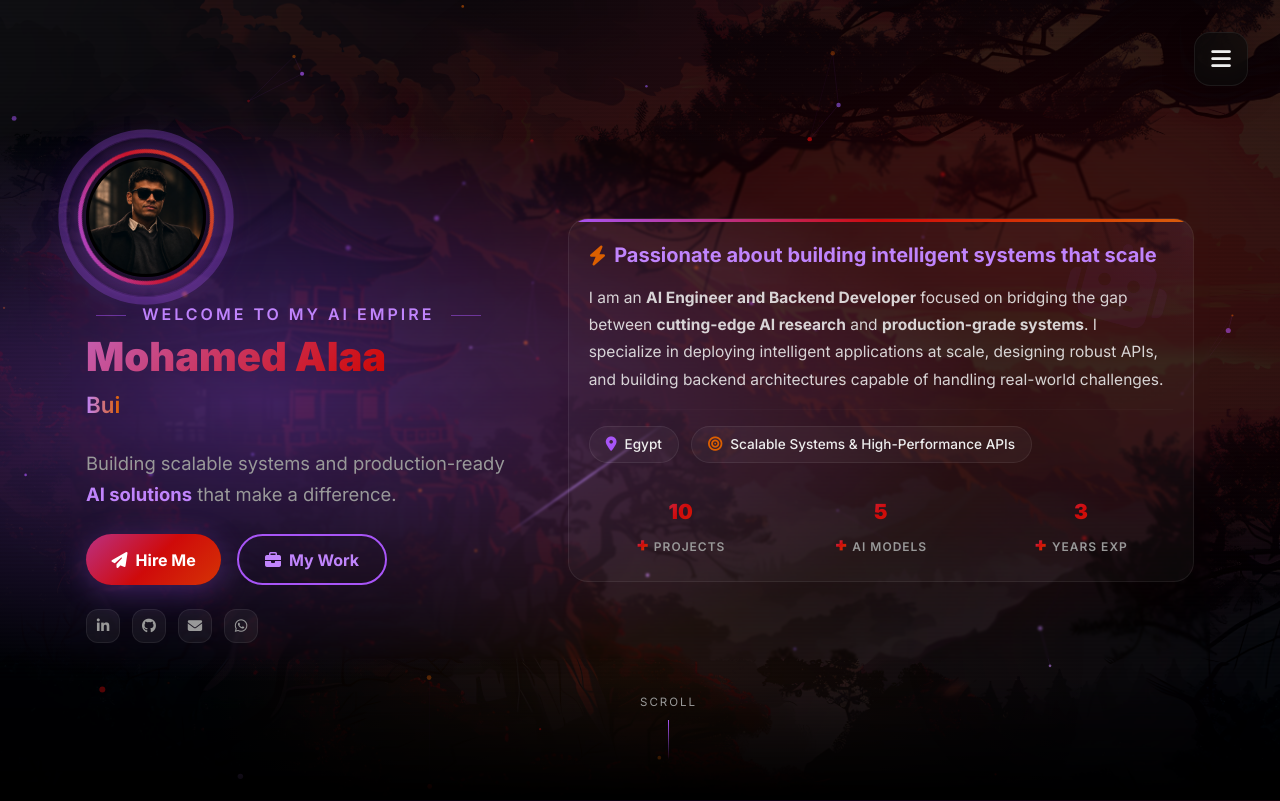
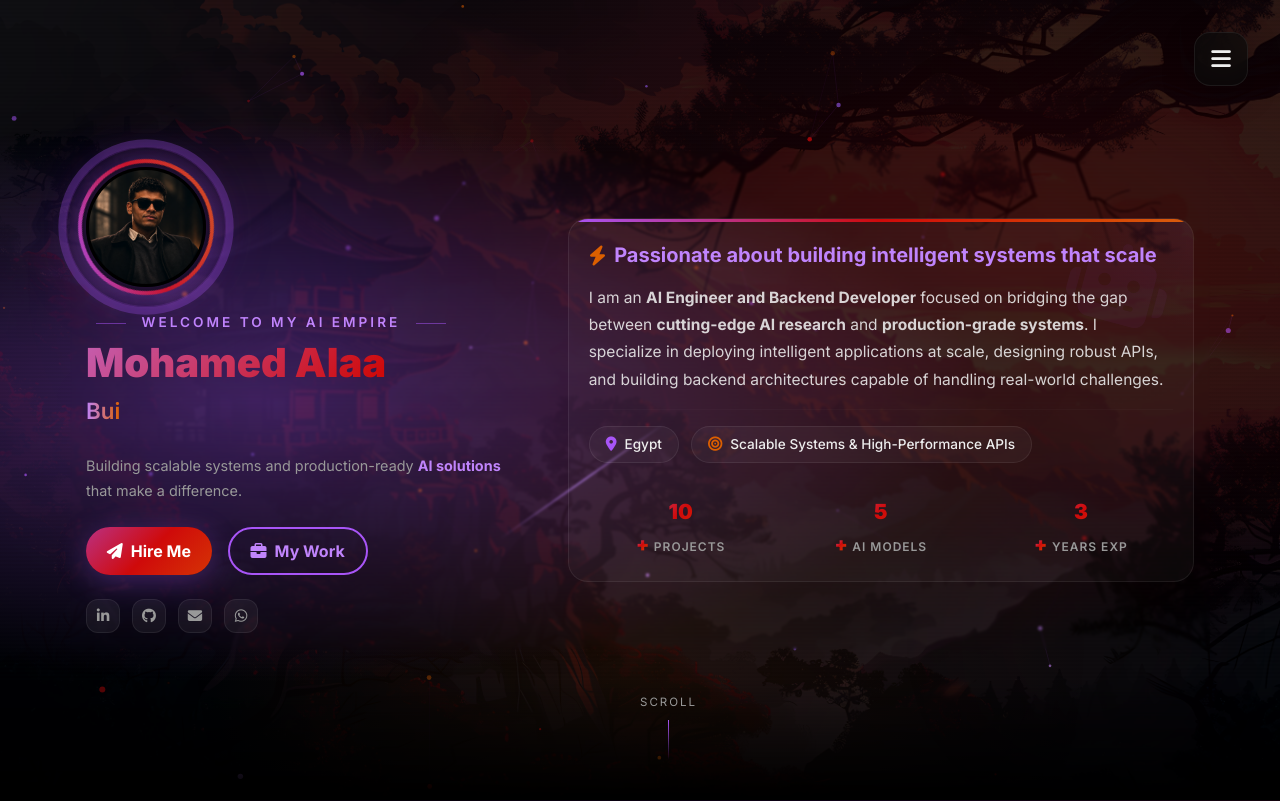
Before and after one commit to blackeagle686/portfolio, a Django app: page / in a window 1280 px wide. Shown: the top 801 px of the page. Run offline with Django 5.2, Linux system fonts and the light colour scheme; data that the repository does not hold is empty; some libraries are stand-ins or nearby versions.

```diff
--- a/static/css/style.css
+++ b/static/css/style.css
@@ -1433,7 +1433,7 @@ footer .hero-social-link {
 
 /* ── Hero Text ── */
 .hero-greeting {
-    font-size: 1rem;
+    font-size: 0.85rem; /* Further decreased size */
     font-weight: 600;
     letter-spacing: 3px;
     text-transform: uppercase;
@@ -1465,7 +1465,7 @@ footer .hero-social-link {
 }
 
 .hero-tagline {
-    font-size: clamp(0.95rem, 2vw, 1.15rem);
+    font-size: 0.9rem; /* Further decreased size */
     color: var(--text-muted);
     max-width: 520px;
     line-height: 1.7;
@@ -1484,7 +1484,7 @@ footer .hero-social-link {
     display: inline-flex;
     align-items: center;
     gap: 0.5rem;
-    padding: 0.65rem 1.6rem; /* Decreased size */
+    padding: 0.55rem 1.3rem; /* Further decreased size */
     background: var(--gradient-purple-orange);
     background-size: 200% 200%;
     color: #fff;
@@ -1507,7 +1507,7 @@ footer .hero-social-link {
     display: inline-flex;
     align-items: center;
     gap: 0.5rem;
-    padding: 0.65rem 1.6rem; /* Decreased size */
+    padding: 0.55rem 1.3rem; /* Further decreased size */
     background: transparent;
     color: var(--purple-light);
     font-weight: 700;
```
